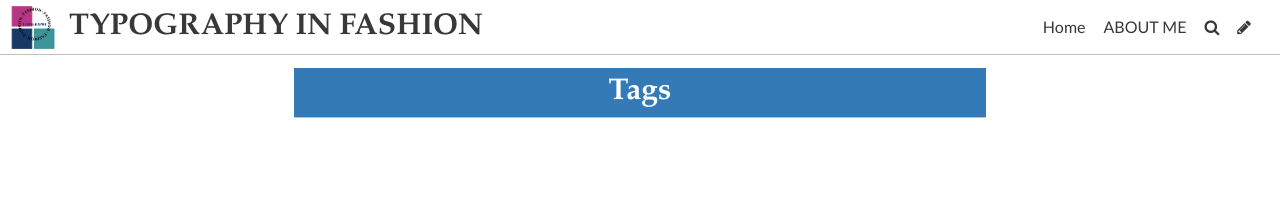
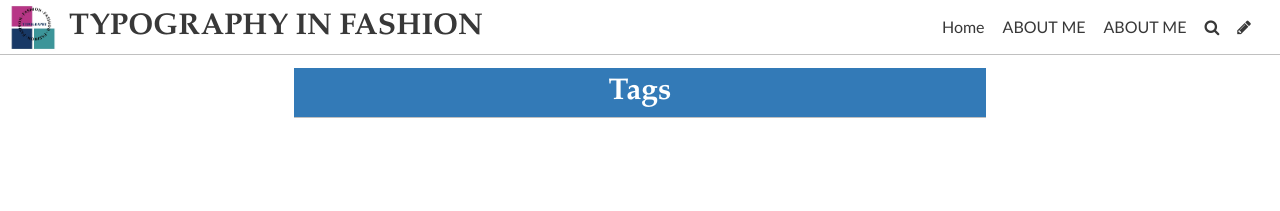
Before and after one commit to kasiamatuszewska/typographydesign, a Jekyll site: the page built from pages/tags.md, in a window 1280 px wide. Shown: the top 211 px of the page. Built offline with Jekyll 4.4.1, drawn with Linux system fonts in a browser that asks for light colours; some web fonts are replaced.

Commit message:
Update Settings “general”

```diff
--- a/_data/settings.yml
+++ b/_data/settings.yml
@@ -11,3 +11,6 @@ favicon: /uploads/favicon.ico
 gridlayout: true
 fixednavbar: false
 upzoom: true
+items:
+  - name: ABOUT ME
+    siteurl: /aboutme/
```
